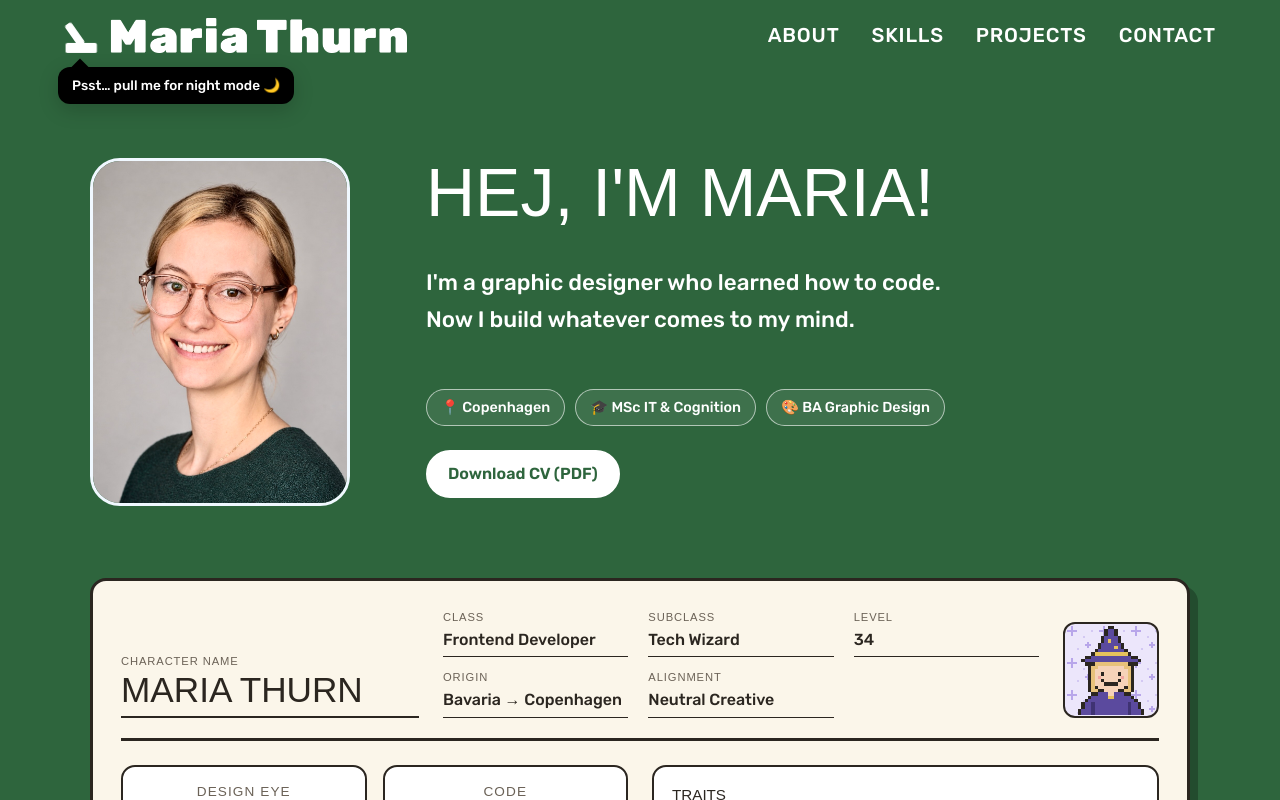
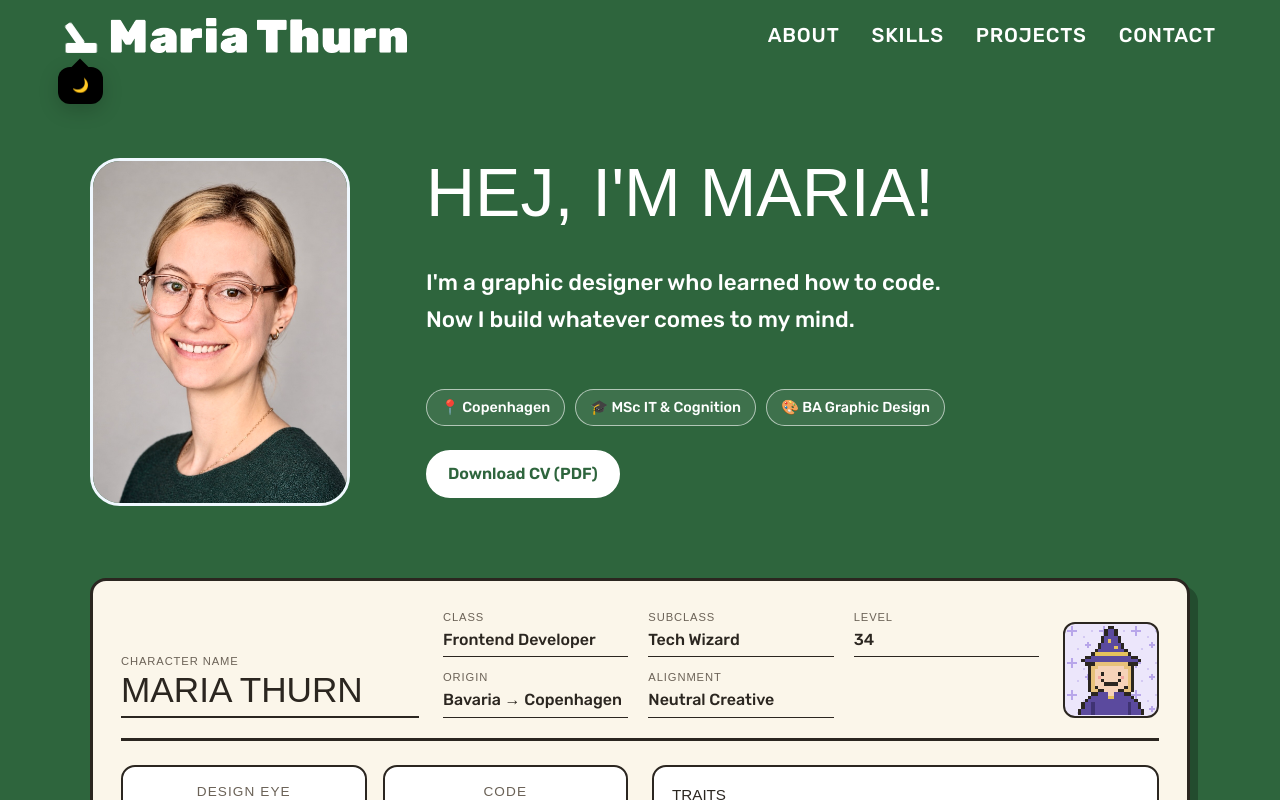
Before and after one commit to mariathurn/portfolio-website, a React (Vite) app: page / in a window 1280 px wide. Shown: the top 800 px of the page. Built offline with nearby package versions, Linux system fonts and the light colour scheme; a web font is replaced by a local one.

Commit message:
Reduce hint display duration and adjust hint message format in ThemeLever

```diff
--- a/src/components/ThemeLever.tsx
+++ b/src/components/ThemeLever.tsx
@@ -4,7 +4,7 @@ import { BANNER_DONE_EVENT } from '../events';
 type Theme = 'light' | 'dark';
 
 const HINT_SEEN_KEY = 'lever-hint-seen';
-const HINT_MS = 6000;
+const HINT_MS = 3000;
 
 const readStorage = (key: string) => {
     try {
@@ -80,7 +80,7 @@ function ThemeLever() {
             </button>
             {showHint && (
                 <p className="theme-lever-hint" role="status">
-                    Psst… pull me for night mode <span aria-hidden="true">🌙</span>
+                    <span aria-hidden="true">🌙</span>
                 </p>
             )}
         </div>
```
